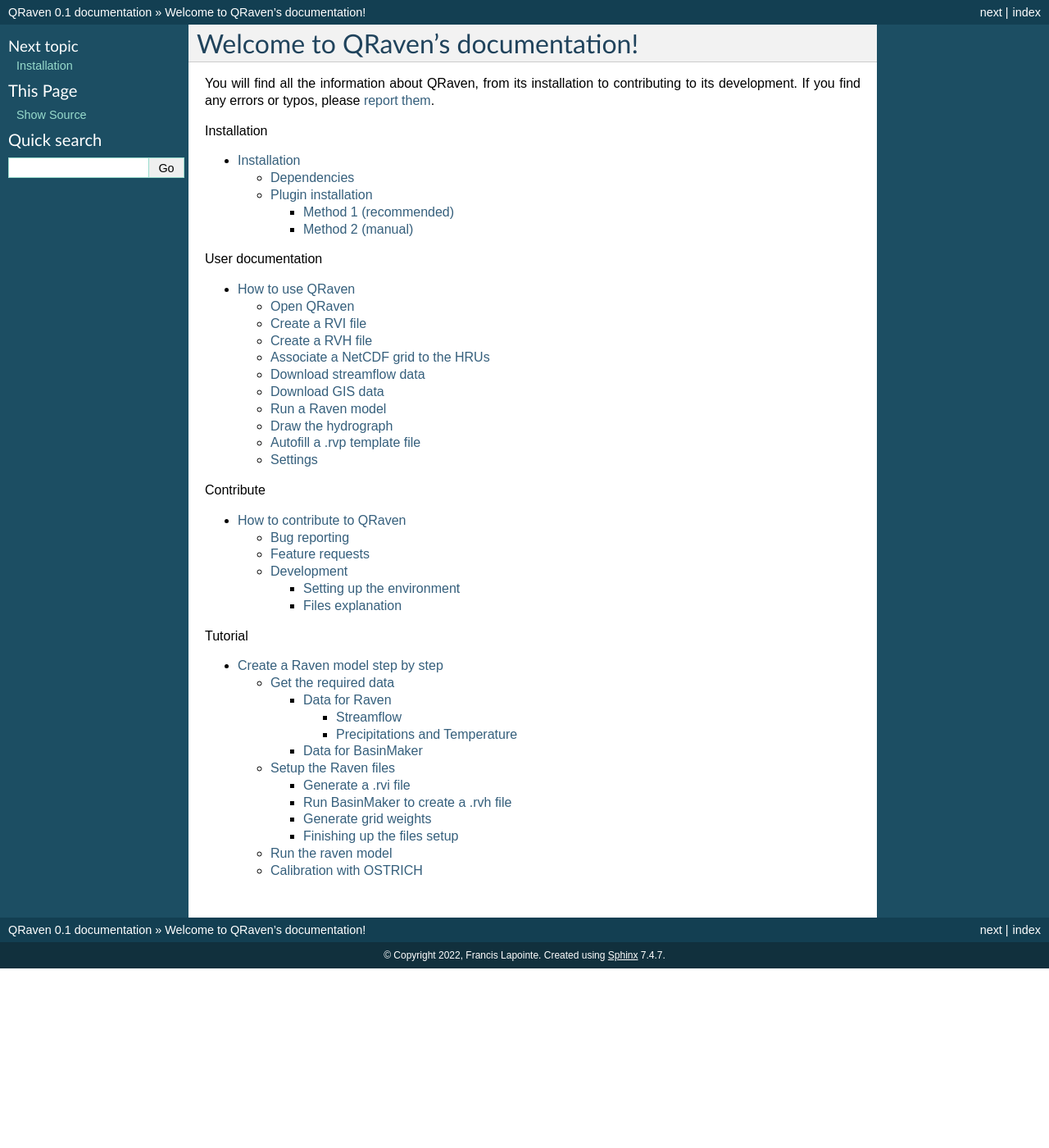
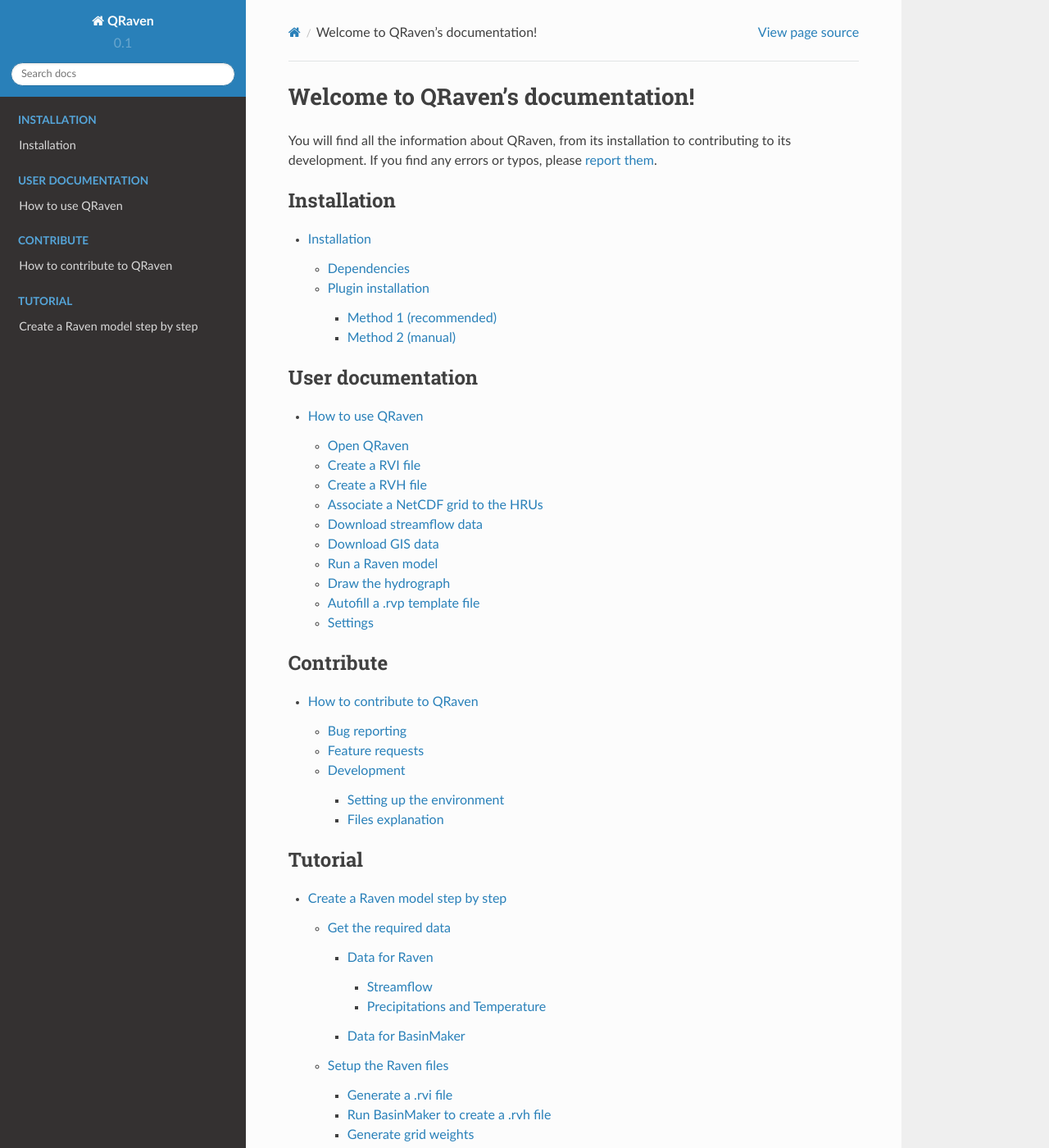
Before and after one commit to Scriptbash/QRaven, a Sphinx documentation site: the page built from qraven/help/source/index.rst, in a window 1280 px wide and 1400 px high. Shown: the whole window at 82% size. Built offline with Sphinx 7.4.7 and the Read the Docs theme 2.0.0, drawn with Linux system fonts in a browser that asks for light colours; formulas are drawn with MathJax 3; some of the changed text lies outside the part shown.

Commit message:
Set documentation theme to readthedocs

```diff
--- a/qraven/help/source/conf.py
+++ b/qraven/help/source/conf.py
@@ -25,7 +25,7 @@
 
 # Add any Sphinx extension module names here, as strings. They can be extensions
 # coming with Sphinx (named 'sphinx.ext.*') or your custom ones.
-extensions = ['sphinx.ext.todo', 'sphinx.ext.imgmath', 'sphinx.ext.viewcode']
+extensions = ['sphinx.ext.todo', 'sphinx.ext.imgmath', 'sphinx.ext.viewcode', 'sphinx_rtd_theme']
 
 # Add any paths that contain templates here, relative to this directory.
 templates_path = ['_templates']
@@ -91,7 +91,7 @@
 
 # The theme to use for HTML and HTML Help pages.  See the documentation for
 # a list of builtin themes.
-html_theme = 'default'
+html_theme = 'sphinx_rtd_theme'
 
 # Theme options are theme-specific and customize the look and feel of a theme
 # further.  For a list of options available for each theme, see the
```
